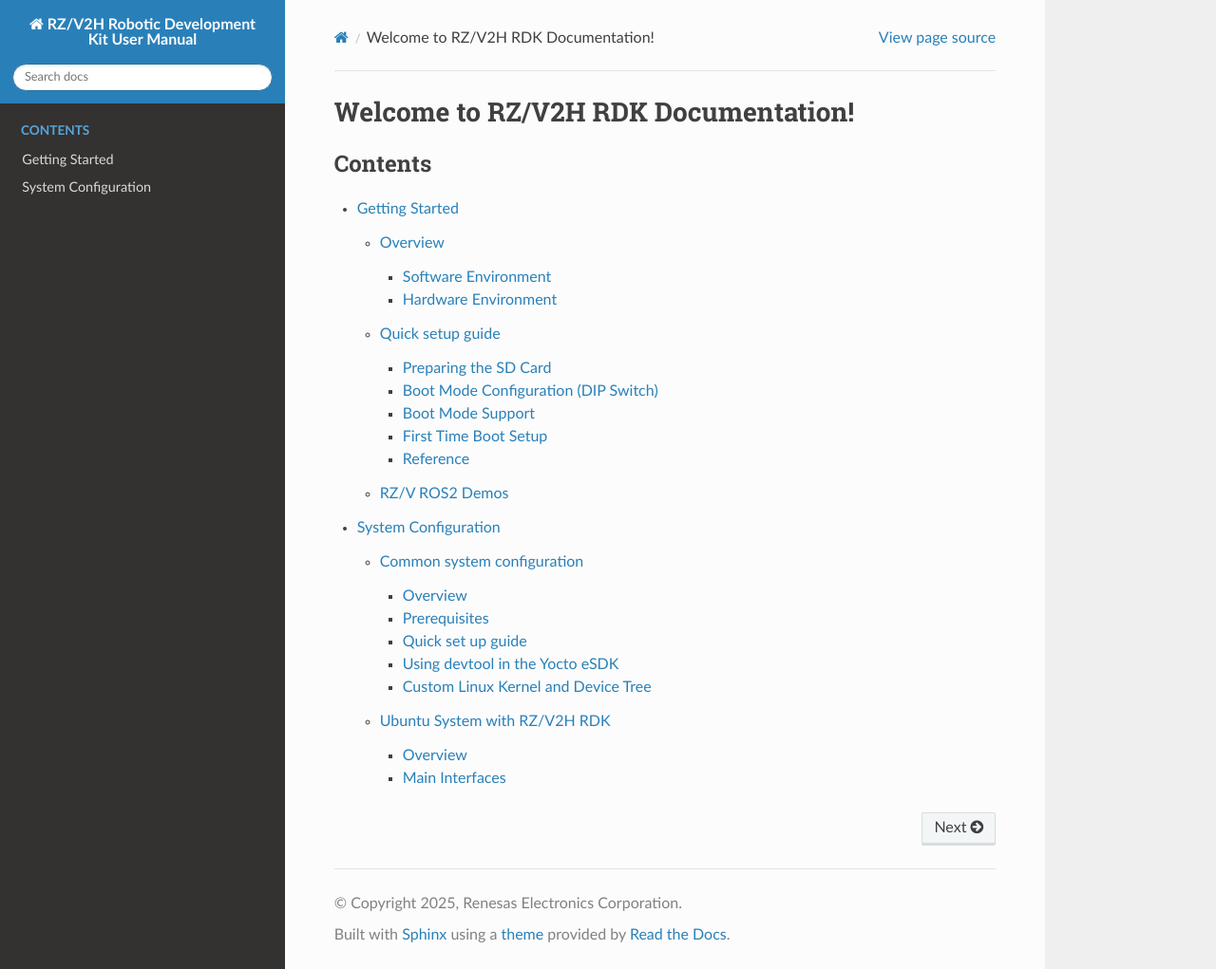
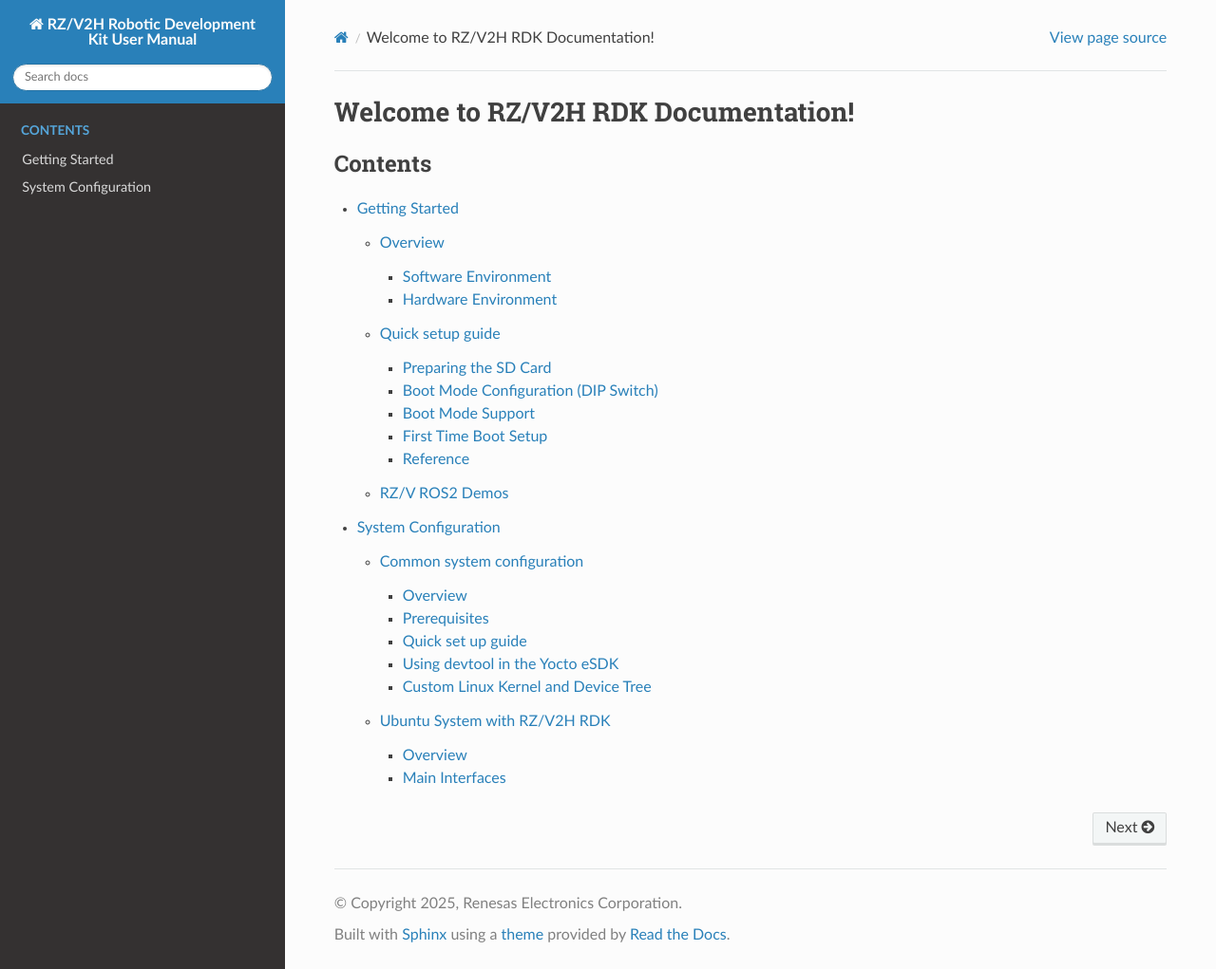
Before and after one commit to renesas-rdk/rzv2h_rdk_documentation, a Sphinx documentation site: the page built from source/index.rst, in a window 1280 px wide and 1021 px high. Shown: the whole window at 95% size. Built offline with Sphinx 7.4.7 and the Read the Docs theme 3.1.0, drawn with Linux system fonts in a browser that asks for light colours.

Commit message:
html: increase the size of html page
Signed-off-by: Cong Nguyen <cong.nguyen.zn@renesas.com>

```diff
--- a/source/conf.py
+++ b/source/conf.py
@@ -26,6 +26,10 @@
 
 html_theme = 'sphinx_rtd_theme'
 html_static_path = ['_static']
+
+# Relative to html_static_path
+html_css_files = ['custom.css']
+
 html_favicon = '../renesas_favicon.png'
 
 # -- Options for LaTeX output --------------------------------------------------
```
